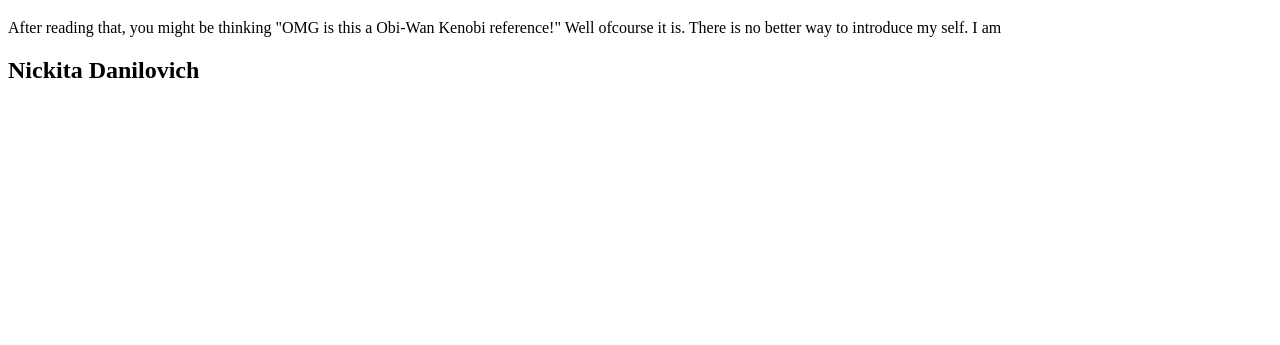
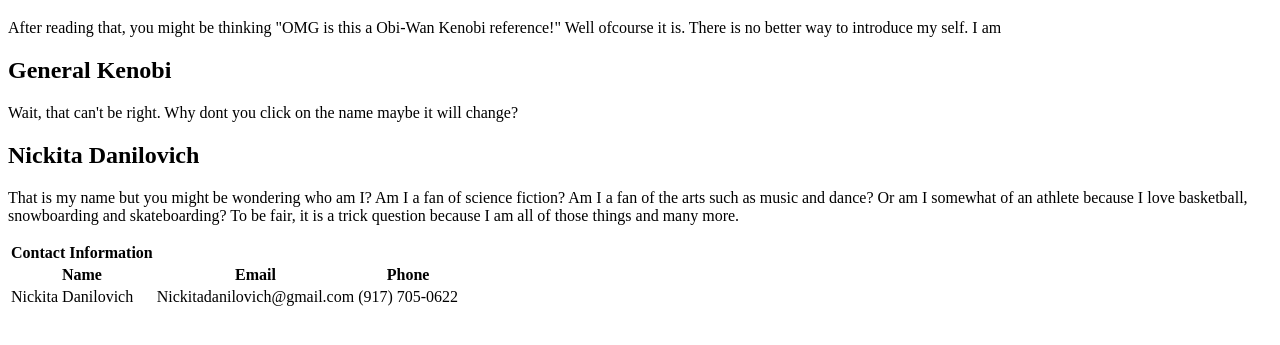
Before and after one commit to nickd0202/my-website, a plain HTML site: page index.html in a window 1280 px wide. Shown: the part 61-406 px from the top of the page. Drawn offline with Linux system fonts and the light colour scheme.

Commit message:
added contact info table and General Kenobi line to index.html

```diff
--- a/index.html
+++ b/index.html
@@ -8,6 +8,23 @@
     <script src="script.js"></script>
     <h1>Hello There</h1>
     <p>After reading that, you might be thinking "OMG is this a Obi-Wan Kenobi reference!" Well ofcourse it is. There is no better way to introduce my self. I am </p>
+    <h2>General Kenobi</h2>
+    <p> Wait, that can't be right. Why dont you click on the name maybe it will change?</p>
     <h2>Nickita Danilovich</h2>
+    <p>That is my name but you might be wondering who am I? Am I a fan of science fiction? Am I a fan of the arts such as music and dance? Or am I somewhat of an athlete
+        because I love basketball, snowboarding and skateboarding? To be fair, it is a trick question because I am all of those things and many more. </p>
+    <table>
+        <th>Contact Information</th>
+        <tr>
+            <th>Name</th>
+            <th>Email</th>
+            <th>Phone</th>
+        </tr>
+        <tr>
+            <td>Nickita Danilovich</td>
+            <td>Nickitadanilovich@gmail.com</td>
+            <td>(917) 705-0622</td>
+        </tr>
+    </table>
   </body>
 </html>
```
